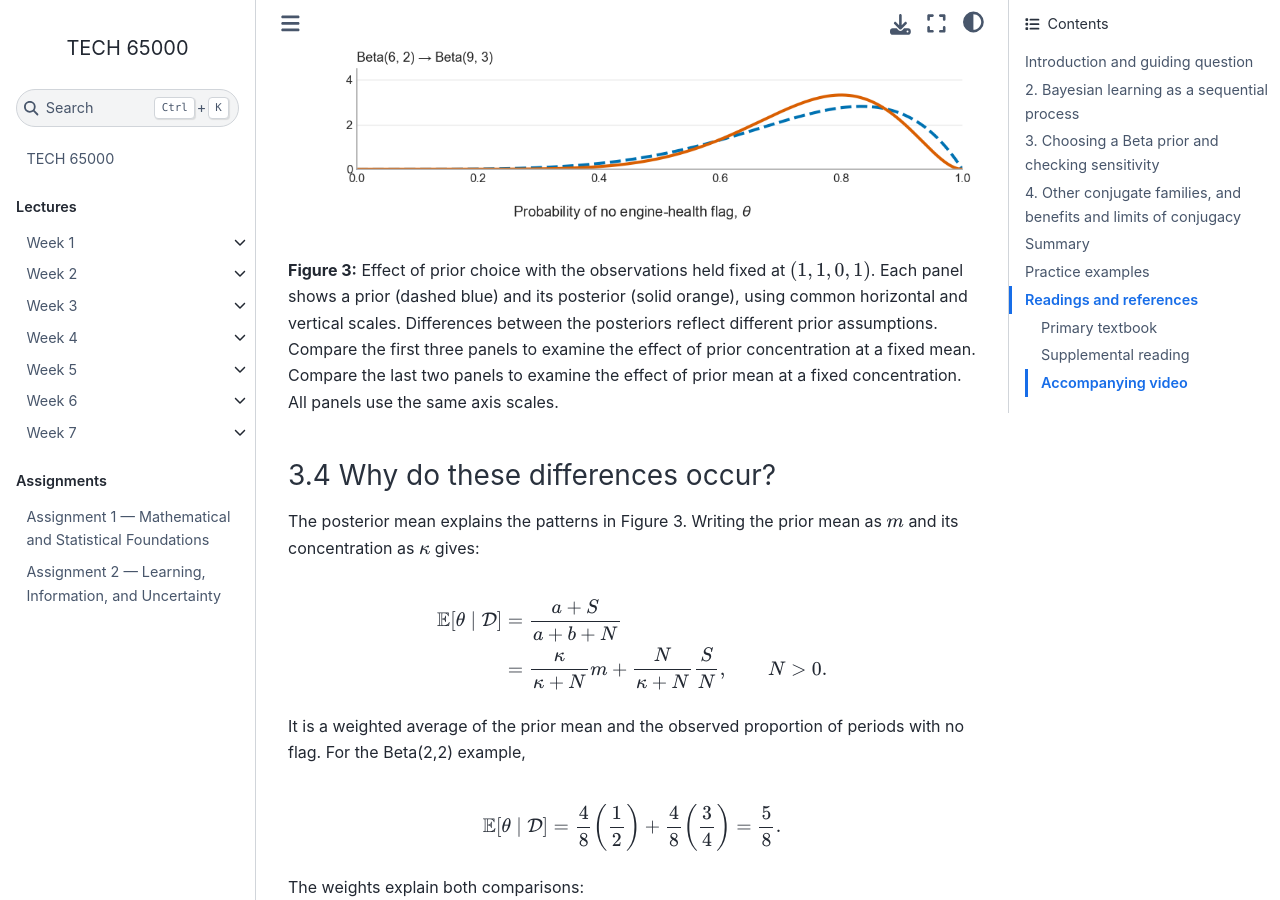
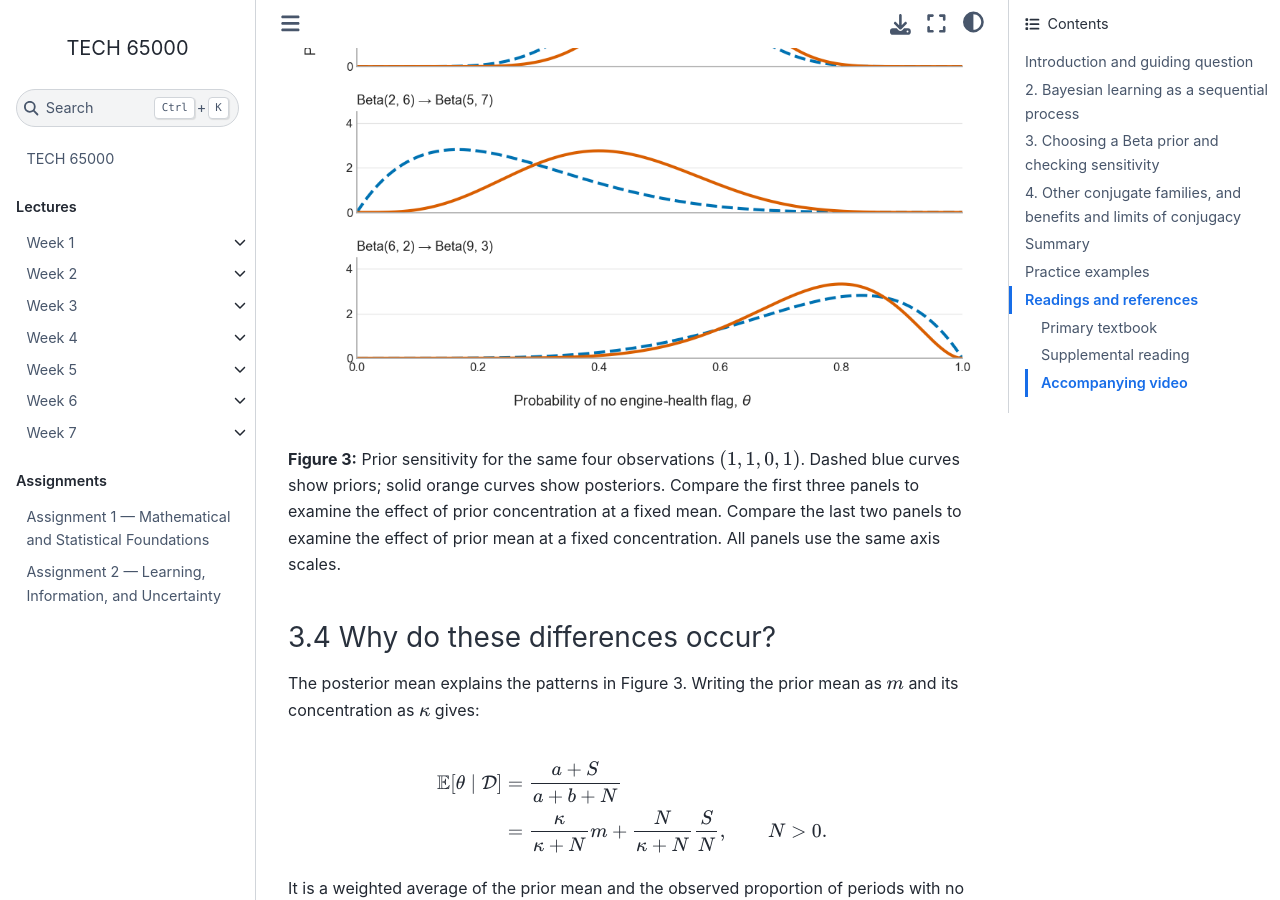
Before and after one commit to DTECH-650/DTECH-650.github.io, a Jupyter Book: the page built from lectures/week8/lecture-14-bayesian-conjugacy.md, in a window 1280 px wide and 900 px high, scrolled down 15686 px. Built offline with Jupyter Book 1.0.4 settings and Sphinx 7.4.7 and the Sphinx Book theme 1.1.4, drawn with Linux system fonts in a browser that asks for light colours; pages that are not in the unit, such as notebooks, are missing from menus; some of the changed text lies outside the part shown.

Commit message:
updated all files

```diff
--- a/lectures/week8/lecture-14-bayesian-conjugacy.md
+++ b/lectures/week8/lecture-14-bayesian-conjugacy.md
@@ -558,7 +557,6 @@ We can now distinguish two aspects of prior choice:
 
 To understand their effects on the posterior, we will vary one aspect
 at a time while keeping the observed data fixed.
-:::
 
 ### 3.3 How sensitive is the posterior to the prior?
 
@@ -624,13 +622,17 @@ mean that no learning occurred.
 
 ![Sensitivity analysis](images/sensitivity_prior.png)
 
-**Figure 3:** Effect of prior choice with the observations held fixed at $(1,1,0,1)$. Each panel shows a prior (dashed blue) and its posterior (solid orange), using common horizontal and vertical scales. Differences between the posteriors reflect different prior assumptions. Compare the first three panels to examine the effect of prior concentration at a fixed mean. Compare the last two panels
+**Figure 3:** Prior sensitivity for the same four observations
+$(1,1,0,1)$. Dashed blue curves show priors; solid orange curves show
+posteriors. Compare the first three panels to examine the effect of
+prior concentration at a fixed mean. Compare the last two panels
 to examine the effect of prior mean at a fixed concentration.
 All panels use the same axis scales.
 
 ### 3.4 Why do these differences occur?
 
-The posterior mean explains the patterns in Figure 3. Writing the prior mean as $m$ and its concentration as $\kappa$ gives:
+The posterior mean explains the patterns in Figure 3.
+Writing the prior mean as $m$ and its concentration as $\kappa$ gives:
 
 $$
 \begin{aligned}
@@ -660,6 +662,7 @@ Sensitivity concerns the full posterior distribution, including its
 spread and shape. The mean is one useful summary for explaining the
 figure. In Lecture 15, we will also compare credible intervals and
 posterior probabilities under different priors.
+
 
 :::{admonition} Recommendation for your research and decision making:
 A prior-sensitivity analysis compares "plausible priors" using the same data. If the resulting distributions differ substantially, report that dependence rather than selecting a prior to obtain a preferred answer. Lecture 15 will extend the comparison to intervals and hypothesis probabilities.
```
Also changed, not shown: other parts of lectures/week8/lecture-14-bayesian-conjugacy.md (+0 -1 lines).
